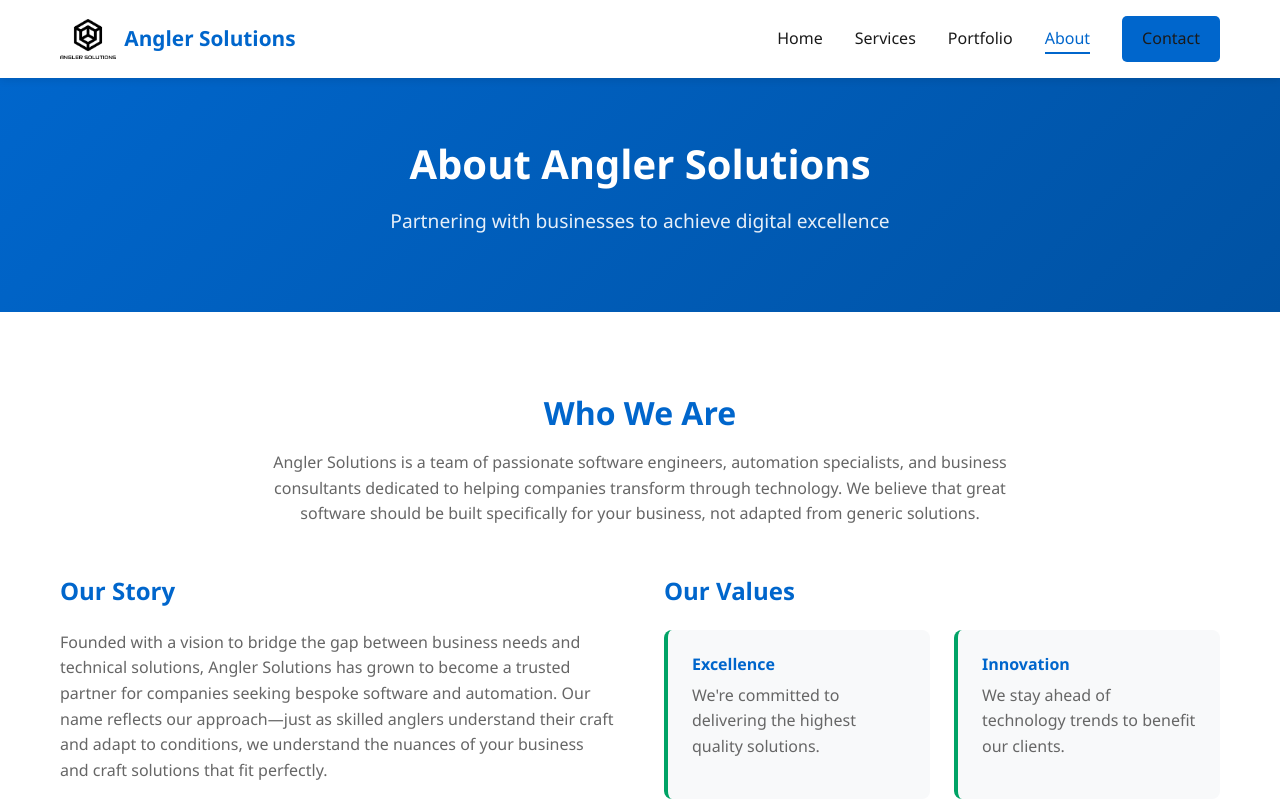
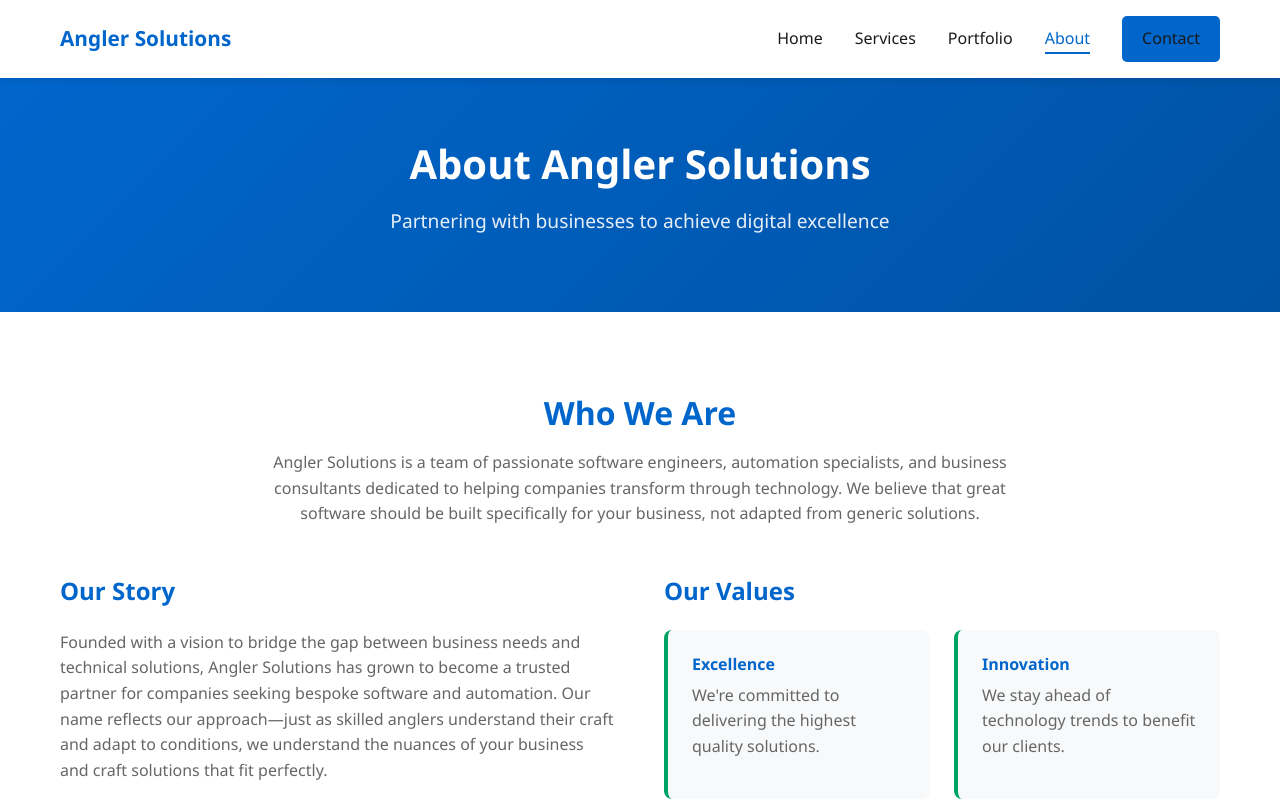
Before and after one commit to AnglerSolutions/AnglerWebsite, a website: page about.html in a window 1280 px wide. Shown: the top 802 px of the page. Drawn offline with Linux system fonts and the light colour scheme.

Commit message:
Remove company logo from all pages

```diff
--- a/about.html
+++ b/about.html
@@ -12,7 +12,6 @@
         <div class="container">
             <div class="navbar-content">
                 <div class="logo-container">
-                    <img src="Logos/Black on Transparent.png" alt="Angler Solutions Logo" class="logo">
                     <span class="company-name">Angler Solutions</span>
                 </div>
                 <ul class="nav-menu">
```
Also changed, not shown: contact.html (+0 -1 lines), portfolio.html (+0 -1 lines), services.html (+0 -1 lines).
